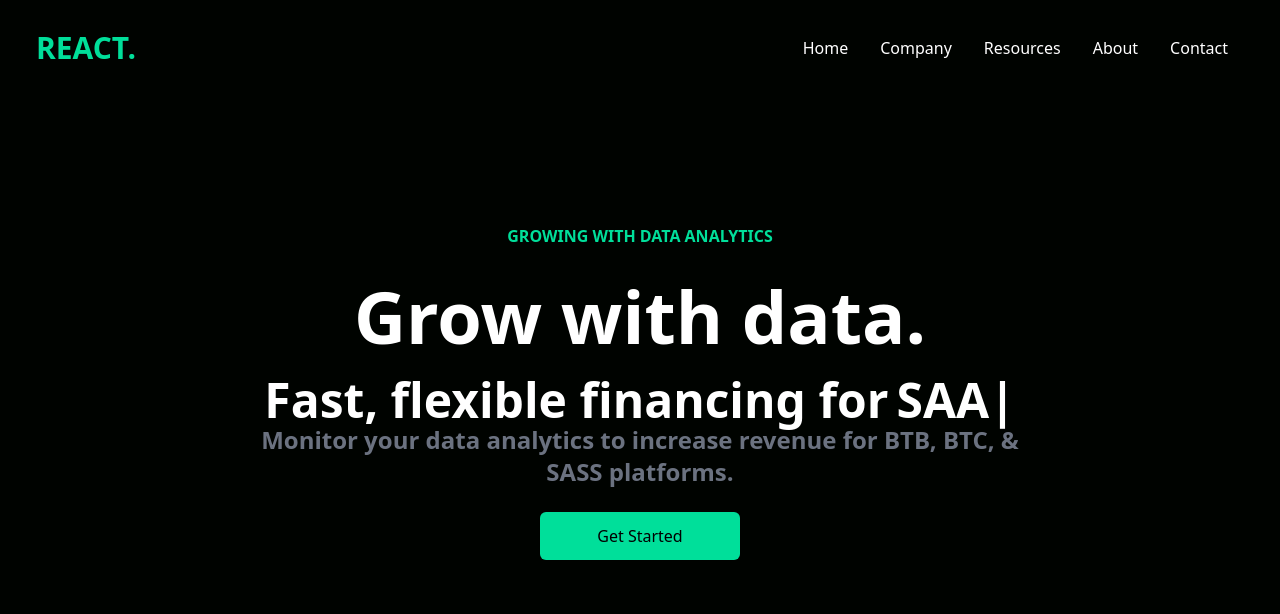
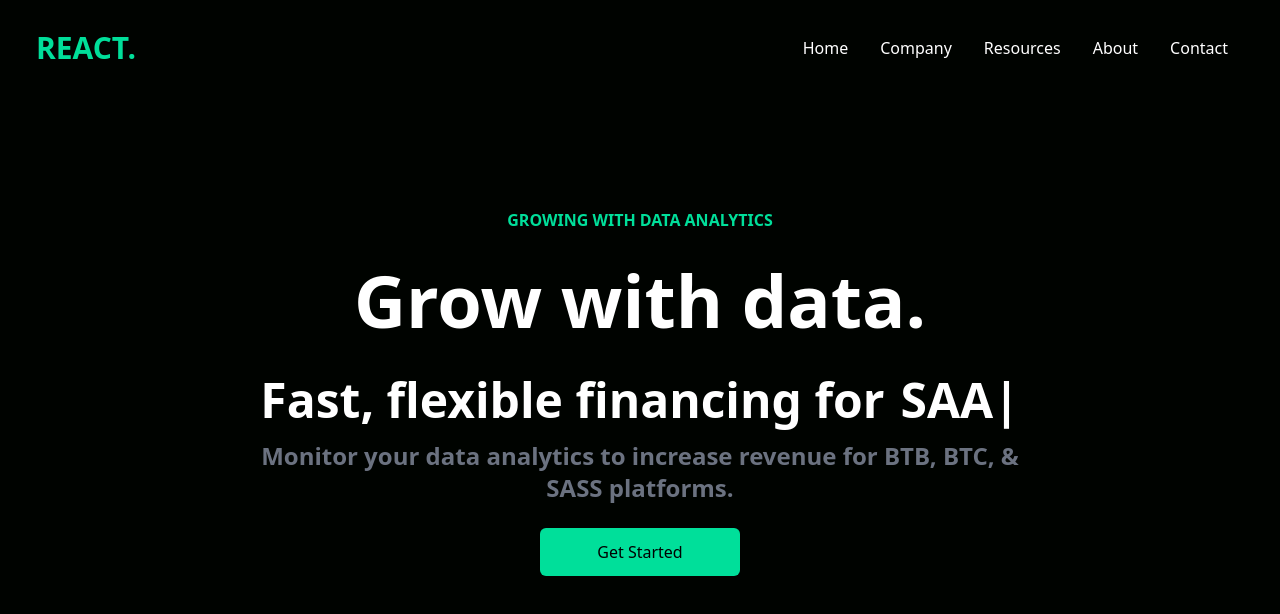
Before and after one commit to willie-lin/react-tailwind-spas, a React (Create React App) app: page / in a window 1280 px wide. Shown: the top 614 px of the page. Built offline with nearby package versions, Linux system fonts and the light colour scheme.

Commit message:
update navbar

```diff
--- a/src/components/Hero.jsx
+++ b/src/components/Hero.jsx
@@ -12,10 +12,10 @@ const Hero = () => {
                     Grow with data.
                 </h1>
                 <div className='flex justify-center items-center'>
-                    <p className='md:text-5xl sm:text-4xl text-xl font-bold'>
+                    <p className='md:text-5xl sm:text-4xl text-xl font-bold py-4'>
                         Fast, flexible financing for
                     </p>
-                    <Typed className='md:text-5xl sm:text-4xl text-xl font-bold pl-2'
+                    <Typed className='md:text-5xl sm:text-4xl text-xl font-bold md:pl-4 pl-2'
                        strings={['BTB','BTC','SAAS']}
                        typeSpeed={120}
                        backSpeed={140}
```
Also changed, not shown: src/components/Analytics.jsx (added).
